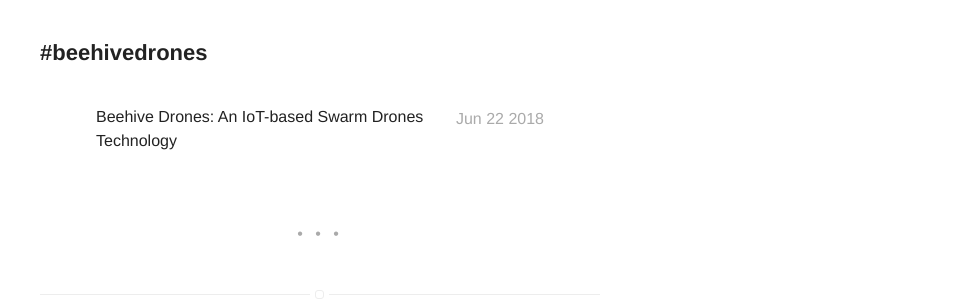
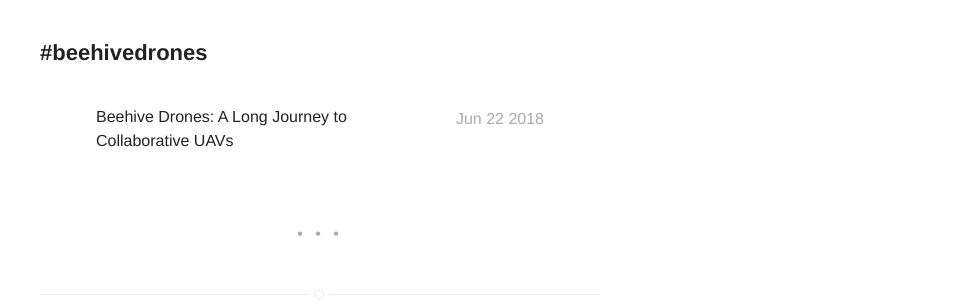
Before and after one commit to tnunay/tnunay.github.io, a Jekyll site: the page built from tags.html, in a window 1280 px wide. Shown: the part 1886-2186 px from the top of the page, without its empty margins (320-1280 px from the left). Built offline with Jekyll 4.4.1, drawn with Linux system fonts in a browser that asks for light colours.

Commit message:
Update github

```diff
--- a/_posts/2018-06-22-beehive-drones-description.md
+++ b/_posts/2018-06-22-beehive-drones-description.md
@@ -1,5 +1,5 @@
 ---
-title: "Beehive Drones: An IoT-based Swarm Drones Technology"
+title: "Beehive Drones: A Long Journey to Collaborative UAVs"
 layout: post
 date: 2018-06-22 12:10
 tag: beehivedrones
@@ -15,6 +15,6 @@
 
 ![Screenshot](/assets/images/drone-beehive-drones.png)
 
-Lorem ipsum dolor sit amet.
+In 2015, I decided to apply for the Indonesia Endowment Fund for Education (LPDP) to support my doctoral study at The University of Manchester. In the application process, all applicants, including me, of course, have to submit an essay to elaborate on what I, as an awardee, will do after completing my study -- an essay to explain my future contribution to Indonesia. Inspired by my research topics which I did focus on in my bachelor study and videos I watch on YouTube about Boston Dynamics, I wrote an essay about my dream of building an aerial robotics laboratory in Indonesia. I imagined that Indonesia has a laboratory that hopefully becomes a research centre for those interested in Unmanned Aerial Vehicle (UAV) collaborate and produce an easy-to-operate UAV to help people.
 
 ---
```
